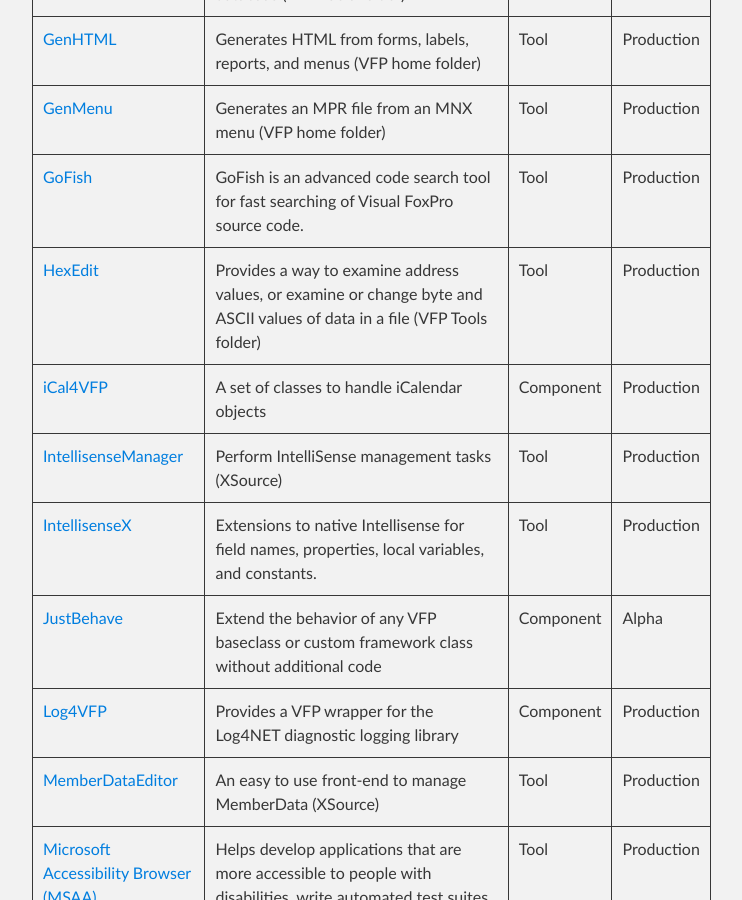
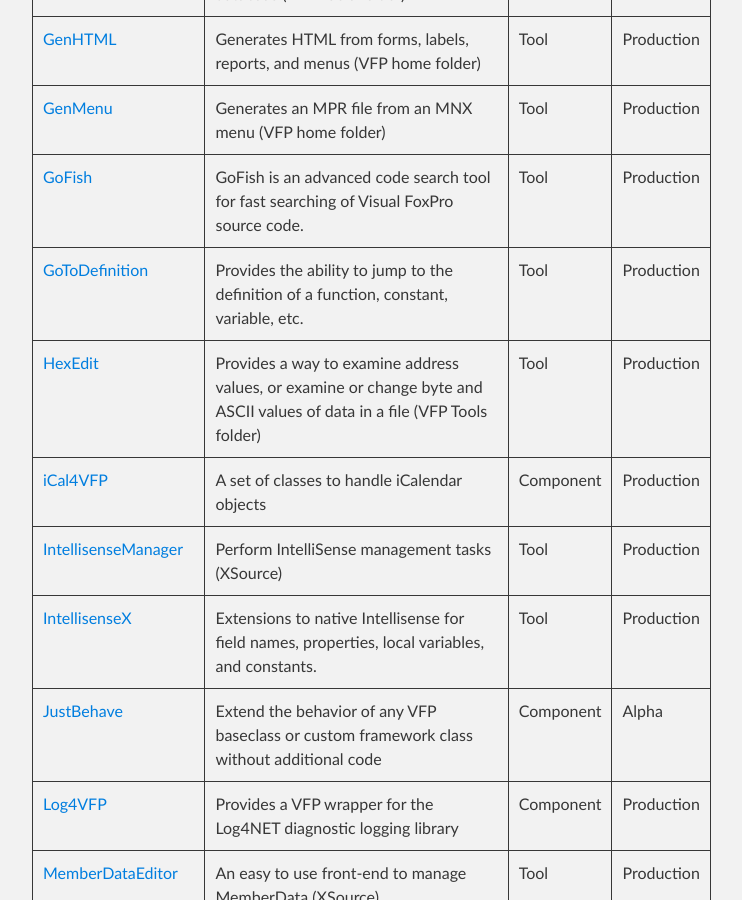
Before and after one commit to VFPX/VFPX.github.io, a Jekyll site: the page built from projects.md, in a window 1280 px wide and 900 px high, scrolled down 5268 px. Shown: the whole window, without its empty margins (288-1030 px from the left). Built offline with Jekyll 4.4.1, drawn with Linux system fonts in a browser that asks for light colours; our own code applies the rules of GitHub Pages for plain Markdown files.

Commit message:
Added GoToDefinition

```diff
--- a/_data/projects.json
+++ b/_data/projects.json
@@ -451,6 +451,13 @@
     "project": "GoFish",
     "url": "https://github.com/VFPX/GoFish",
     "description": "GoFish is an advanced code search tool for fast searching of Visual FoxPro source code.",
+    "state": "Production",
+    "category": "Tool"
+  },
+  {
+    "project": "GoToDefinition",
+    "url": "https://github.com/VFPX/GoToDefinition",
+    "description": "Provides the ability to jump to the definition of a function, constant, variable, etc.",
     "state": "Production",
     "category": "Tool"
   },
```
